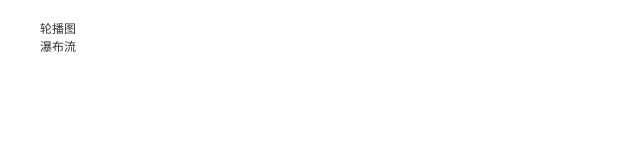
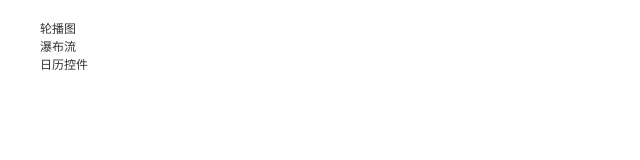
Before and after one commit to lovejlc2008/my-components, a Vue app: page / in a window 1280 px wide. Shown: the top 160 px of the page, without its empty margins (0-640 px from the left). Built offline with nearby package versions, Linux system fonts and the light colour scheme.

Commit message:
增加日历控件

```diff
--- a/package.json
+++ b/package.json
@@ -15,8 +15,11 @@
   },
   "dependencies": {
     "axios": "^0.18.0",
+    "laydate": "^1.0.7",
     "vue": "^2.5.2",
+    "vue-date": "^1.1.10",
     "vue-router": "^3.0.1",
+    "vuejs-datepicker": "^1.5.2",
     "vuex": "^3.0.1"
   },
   "devDependencies": {
--- /dev/null
+++ b/src/pages/datepicker.vue
@@ -0,0 +1,56 @@
+<template>
+  <div style="padding:20px;">
+    <datepicker v-model="date" language="zh-cn" style="width:150px; margin-bottom:20px;"></datepicker>
+
+    <vuejs-datepicker v-model="date1" :language="zh" :format="customFormatter"></vuejs-datepicker>
+  </div>
+</template>
+
+<script>
+import datepicker from 'vue-date'
+import vuejsDatepicker from 'vuejs-datepicker'
+import {zh} from 'vuejs-datepicker/dist/locale'
+
+export default {
+  name: 'datepickerDemo',
+  components: {
+    datepicker,
+    vuejsDatepicker
+  },
+  data () {
+    return {
+      date: dateformat(new Date(), 'yyyy-MM-dd'),
+      date1: dateformat(new Date(), 'yyyy-MM-dd'),
+      zh: zh
+    }
+  },
+  methods: {
+    customFormatter (date) {
+      console.log(date)
+      return dateformat(date, 'yyyy-MM-dd')
+    }
+  },
+  watch: {
+    date () {
+      console.log(this.date)
+    }
+  }
+}
+
+function dateformat (date, fmt) {
+  var o = {
+    'M+': date.getMonth() + 1, // 月份
+    'd+': date.getDate(), // 日
+    'h+': date.getHours(), // 小时
+    'm+': date.getMinutes(), // 分
+    's+': date.getSeconds(), // 秒
+    'q+': Math.floor((date.getMonth() + 3) / 3), // 季度
+    'S': date.getMilliseconds() // 毫秒
+  }
+  if (/(y+)/.test(fmt)) fmt = fmt.replace(RegExp.$1, (date.getFullYear() + '').substr(4 - RegExp.$1.length))
+  for (var k in o) {
+    if (new RegExp('(' + k + ')').test(fmt)) fmt = fmt.replace(RegExp.$1, (RegExp.$1.length === 1) ? (o[k]) : (('00' + o[k]).substr(('' + o[k]).length)))
+  }
+  return fmt
+}
+</script>
--- a/src/pages/index.vue
+++ b/src/pages/index.vue
@@ -3,6 +3,7 @@
     <ul>
       <li><router-link :to="{ name: 'sliders' }">轮播图</router-link></li>
       <li><router-link :to="{ name: 'waterfall' }">瀑布流</router-link></li>
+      <li><router-link :to="{ name: 'datepicker' }">日历控件</router-link></li>
     </ul>
   </div>
 </template>
--- a/src/router/index.js
+++ b/src/router/index.js
@@ -3,6 +3,7 @@ import Router from 'vue-router'
 import index from '@/pages/index'
 import slider from '@/pages/slider'
 import waterfall from '@/pages/waterfall'
+import datepicker from '@/pages/datepicker'
 
 Vue.use(Router)
 
@@ -32,6 +33,14 @@ export default new Router({
         title: '瀑布流demo'
       },
       component: waterfall
+    },
+    {
+      path: '/datepicker',
+      name: 'datepicker',
+      meta: {
+        title: '日历控件'
+      },
+      component: datepicker
     }
   ]
 })
```
